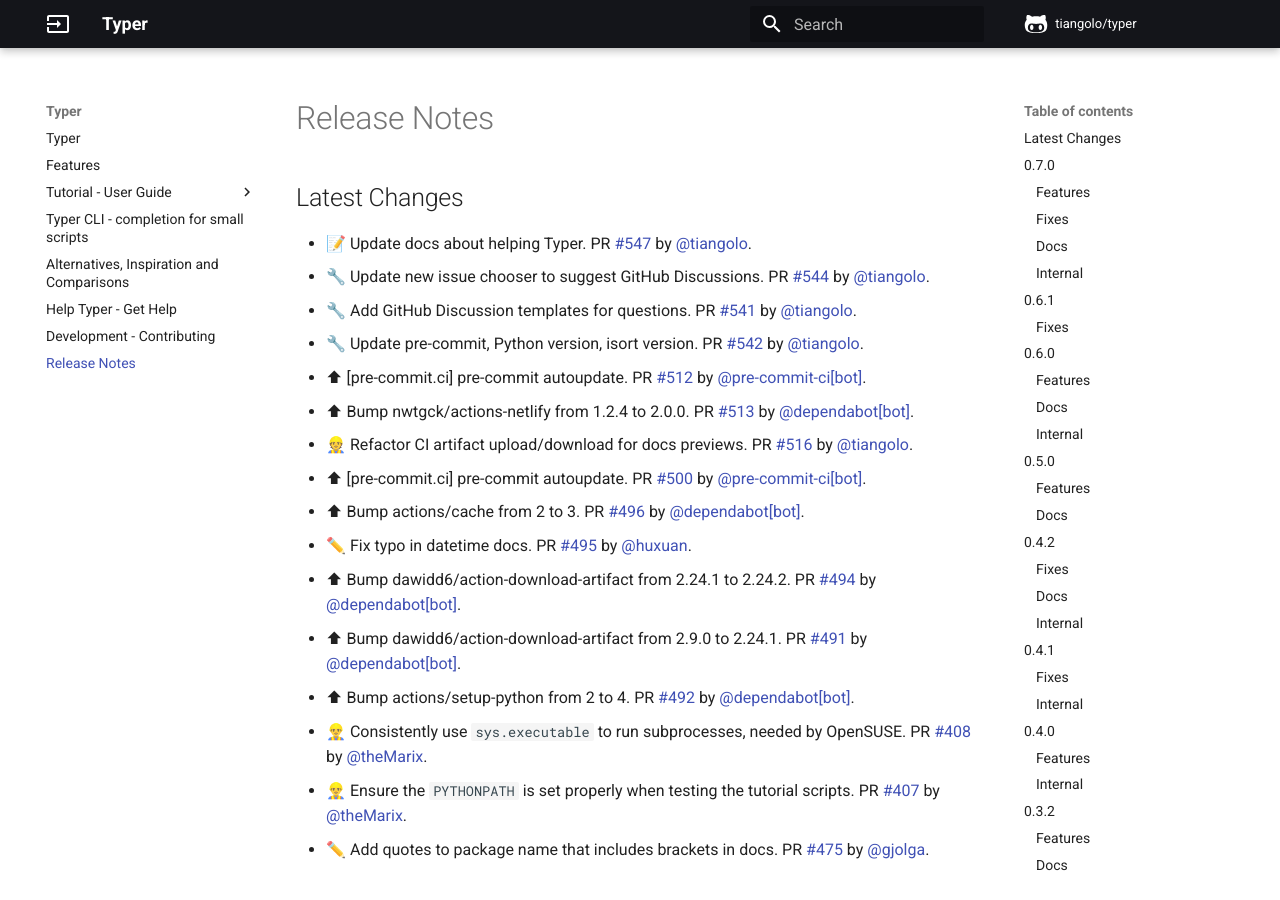
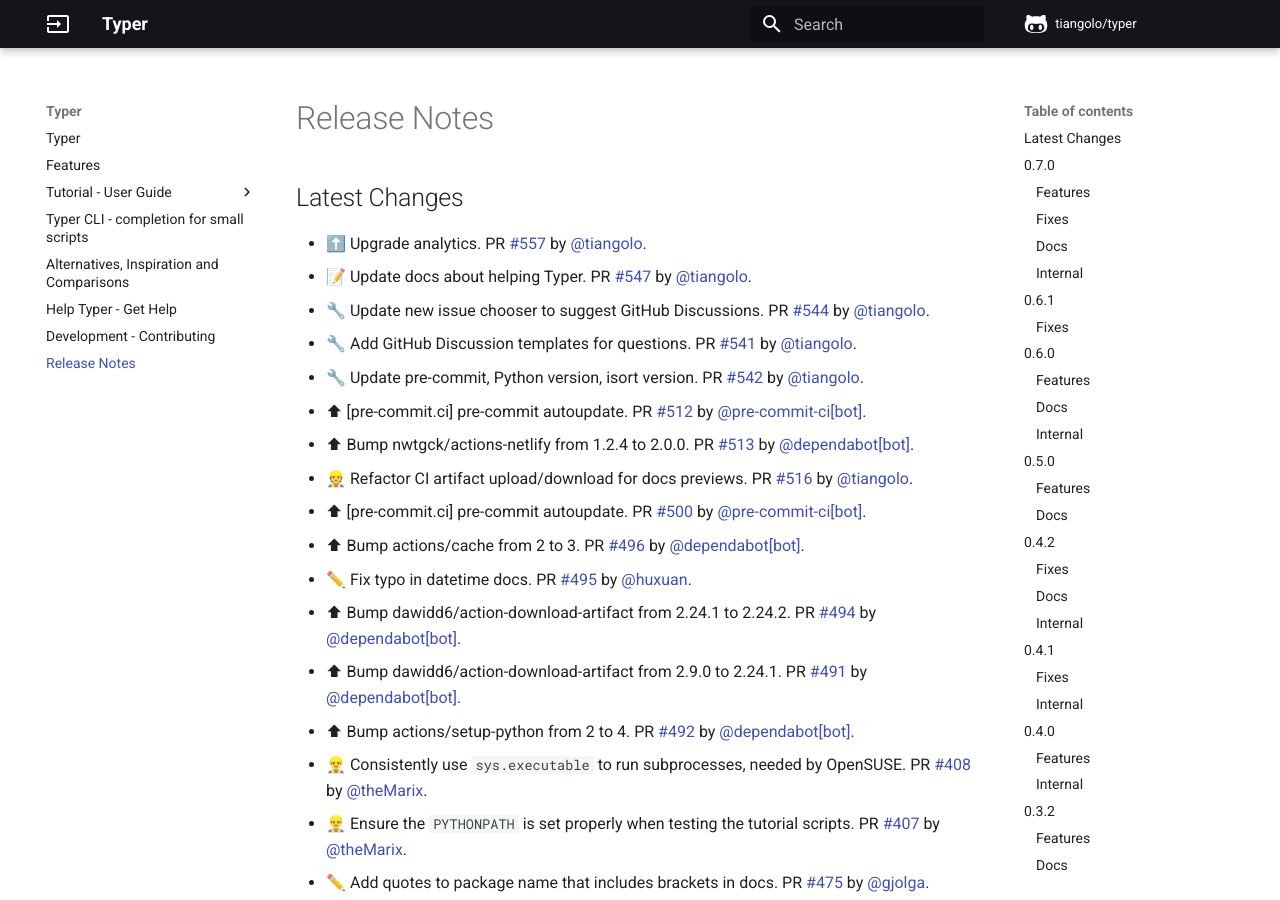
Before and after one commit to RED0731/red_pythonTyper, an MkDocs documentation site: the page built from docs/release-notes.md, in a window 1280 px wide and 900 px high. Built offline with MkDocs 1.6.1 and Material for MkDocs 9.7.7, drawn with Linux system fonts in a browser that asks for light colours; comment, search, counter and statistics services are not loaded.

Commit message:
📝 Update release notes

```diff
--- a/docs/release-notes.md
+++ b/docs/release-notes.md
@@ -1,5 +1,6 @@
 ## Latest Changes
 
+* ⬆️ Upgrade analytics. PR [#557](https://github.com/tiangolo/typer/pull/557) by [@tiangolo](https://github.com/tiangolo).
 * 📝 Update docs about helping Typer. PR [#547](https://github.com/tiangolo/typer/pull/547) by [@tiangolo](https://github.com/tiangolo).
 * 🔧 Update new issue chooser to suggest GitHub Discussions. PR [#544](https://github.com/tiangolo/typer/pull/544) by [@tiangolo](https://github.com/tiangolo).
 * 🔧 Add GitHub Discussion templates for questions. PR [#541](https://github.com/tiangolo/typer/pull/541) by [@tiangolo](https://github.com/tiangolo).
```
